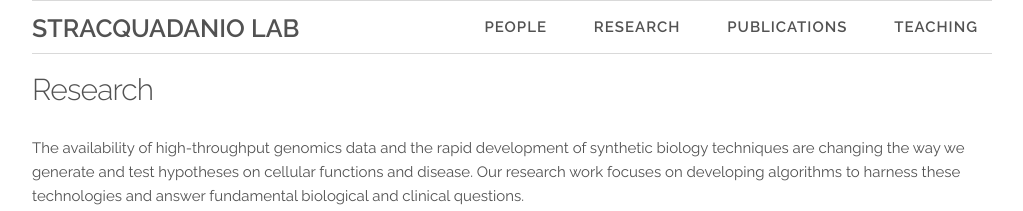
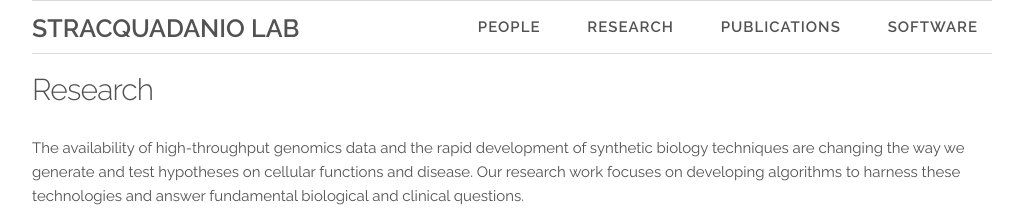
Before and after one commit to stracquadaniolab/stracquadaniolab.github.io, a Jekyll site: the page built from research.md, in a window 1280 px wide. Shown: the top 211 px of the page, without its empty margins (128-1151 px from the left). Built offline with Jekyll 4.4.1, drawn with Linux system fonts in a browser that asks for light colours.

Commit message:
fixed navbar

```diff
--- a/_includes/_header.html
+++ b/_includes/_header.html
@@ -9,7 +9,7 @@
           <li><a href="/people">People</a></li>
           <li><a href="/research">Research</a></li>
           <li><a href="/publications">Publications</a></li>
-          <li><a href="/teaching">Teaching</a></li>
+          <li><a href="https://github.com/stracquadaniolab">Software</a></li>
         </ul>
       </div>
     </div>
```
